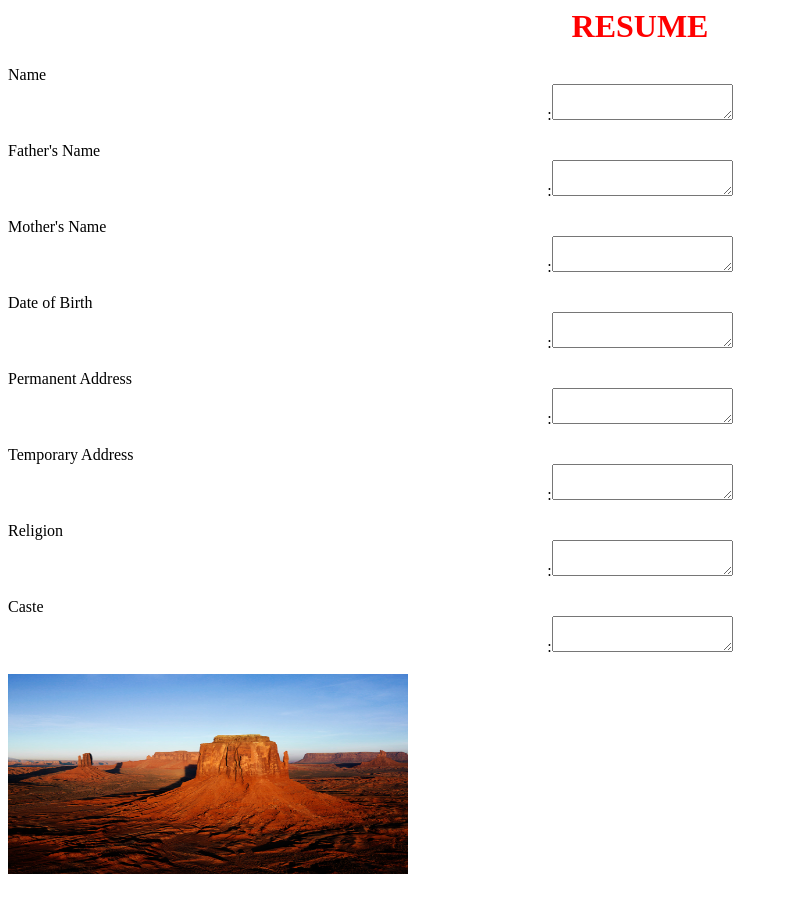
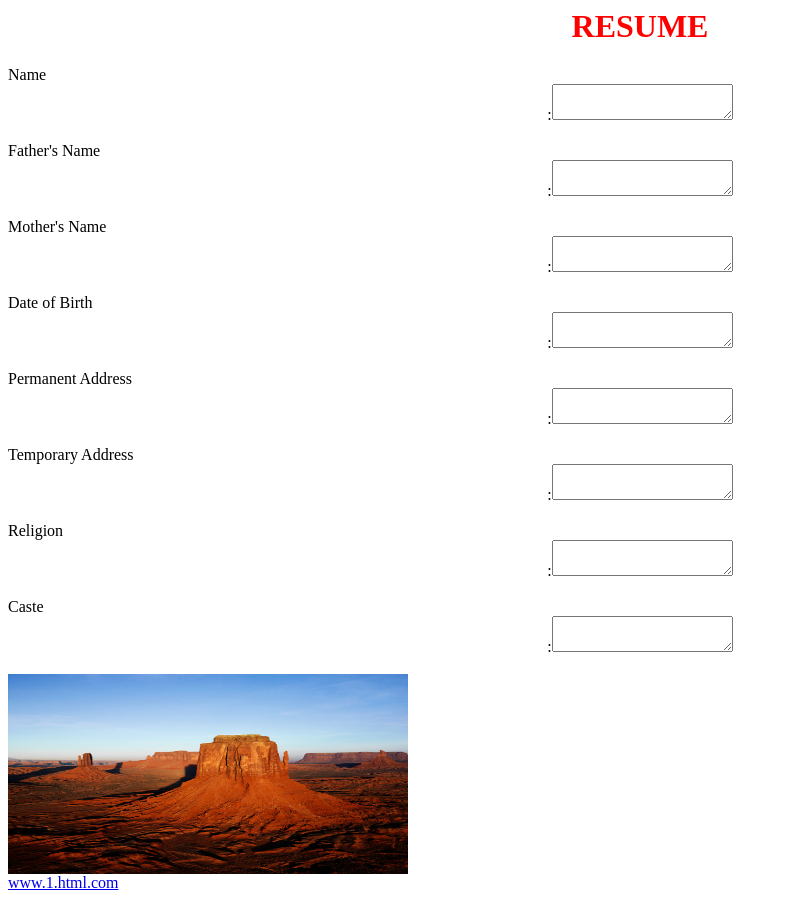
Before and after one commit to skdinesh7/skdinesh7.github.io, a plain HTML site: page index.html in a window 1280 px wide. Shown: the whole page, without its empty margins (0-788 px from the left). Drawn offline with Linux system fonts and the light colour scheme.

Commit message:
Update index.html

```diff
--- a/index.html
+++ b/index.html
@@ -15,5 +15,6 @@ Temporary Address<center>:<textarea></textarea></center><br>
 Religion<center>:<textarea></textarea></center><br>
 Caste<center>:<textarea></textarea></center><br>
  <img alt="Desert (826K)" src="Desert.jpg" height="200" width="400" /><br>
+ <a href="1.html">www.1.html.com</a><br>
 </body>
 </html>
```
